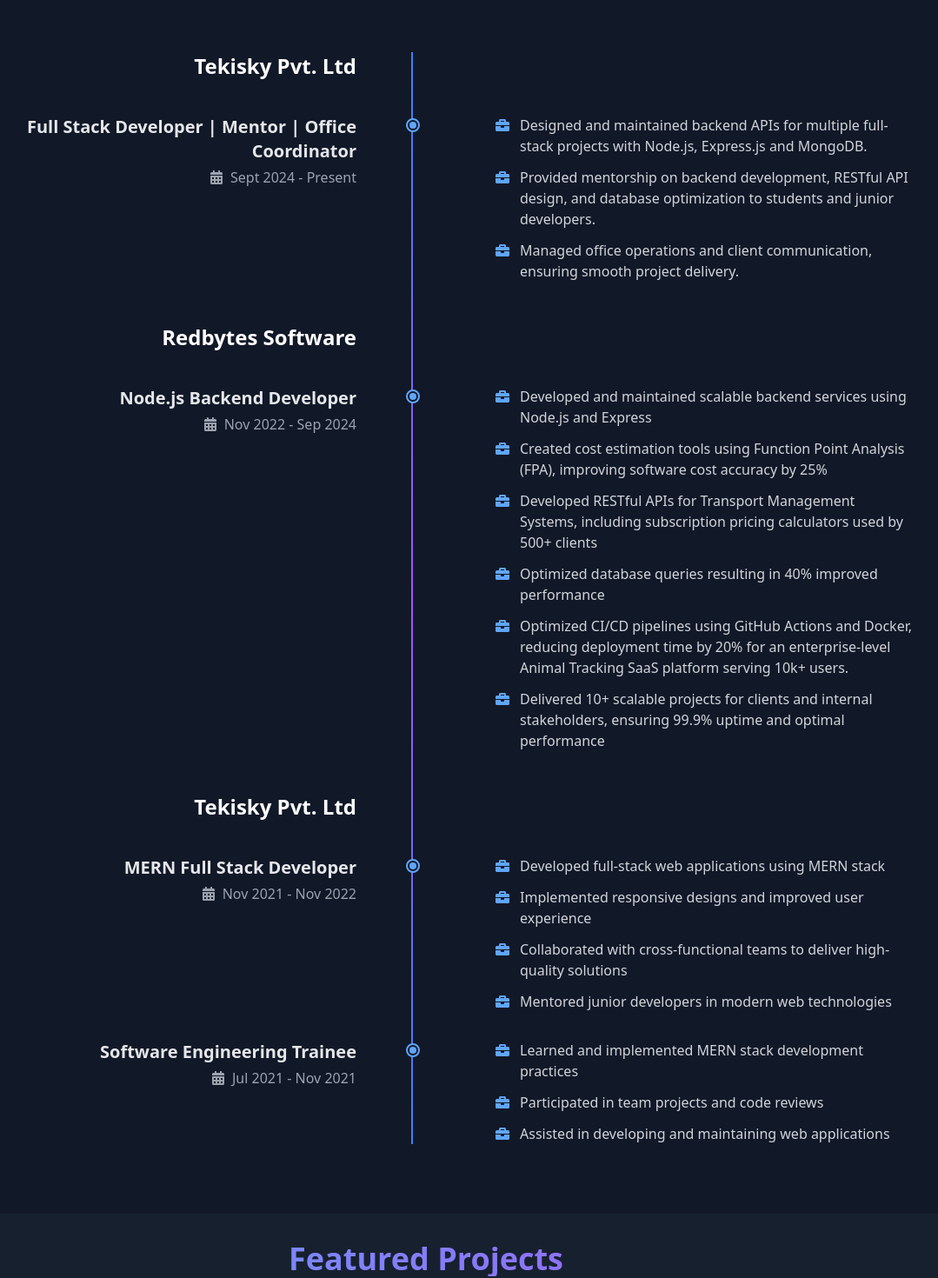
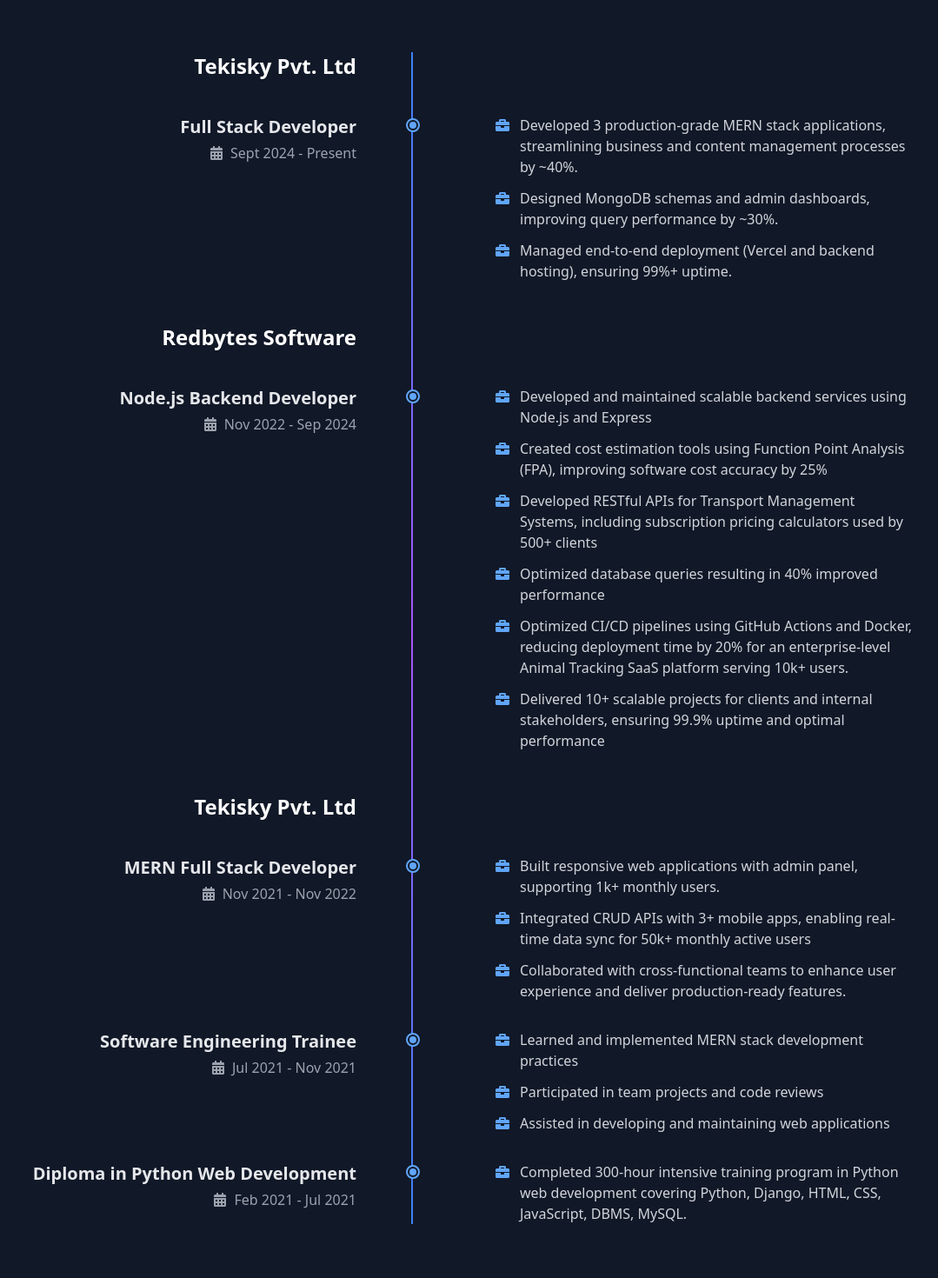
Before and after one commit to Tohid4641/portfolio, a React (Vite) app: page / in a window 1280 px wide. Shown: the part 1800-3270 px from the top of the page at 87% size, without its empty margins (150-1229 px from the left). Built offline with nearby package versions, Linux system fonts and the light colour scheme; no server answers.

Commit message:
feat: add Experience and Skills components with project data structures

```diff
--- a/src/components/Experience.tsx
+++ b/src/components/Experience.tsx
@@ -15,12 +15,12 @@
     company: 'Tekisky Pvt. Ltd',
     roles: [
       {
-        title: 'Full Stack Developer | Mentor | Office Coordinator',
+        title: 'Full Stack Developer',
         period: 'Sept 2024 - Present',
         highlights: [
-          'Designed and maintained backend APIs for multiple full-stack projects with Node.js, Express.js and MongoDB. ',
-          'Provided mentorship on backend development, RESTful API design, and database optimization to students and junior developers. ',
-          'Managed office operations and client communication, ensuring smooth project delivery. ',
+          'Developed 3 production-grade MERN stack applications, streamlining business and content management processes by ~40%.',
+          'Designed MongoDB schemas and admin dashboards, improving query performance by ~30%.',
+          'Managed end-to-end deployment (Vercel and backend hosting), ensuring 99%+ uptime. ',
         ]
       }
     ]
@@ -49,10 +49,9 @@
         title: 'MERN Full Stack Developer',
         period: 'Nov 2021 - Nov 2022',
         highlights: [
-          'Developed full-stack web applications using MERN stack',
-          'Implemented responsive designs and improved user experience',
-          'Collaborated with cross-functional teams to deliver high-quality solutions',
-          'Mentored junior developers in modern web technologies'
+          'Built responsive web applications with admin panel, supporting 1k+ monthly users.',
+          'Integrated CRUD APIs with 3+ mobile apps, enabling real-time data sync for 50k+ monthly active users',
+          'Collaborated with cross-functional teams to enhance user experience and deliver production-ready features.',
         ]
       },
       {
@@ -62,6 +61,13 @@
           'Learned and implemented MERN stack development practices',
           'Participated in team projects and code reviews',
           'Assisted in developing and maintaining web applications'
+        ]
+      },
+      {
+        title: 'Diploma in Python Web Development',
+        period: 'Feb 2021 - Jul 2021',
+        highlights: [
+          'Completed 300-hour intensive training program in Python web development covering Python, Django, HTML, CSS, JavaScript, DBMS, MySQL.'
         ]
       }
     ]
--- a/src/components/Skills.tsx
+++ b/src/components/Skills.tsx
@@ -1,7 +1,7 @@
 import type { ReactElement } from 'react';
 import { motion } from 'framer-motion';
 import { FaReact, FaNode, FaAws, FaDocker } from 'react-icons/fa';
-import { SiTypescript, SiTailwindcss, SiExpress, SiGraphql, SiMongodb, SiPostgresql, SiRedis, SiSwagger, SiJest, SiJenkins, SiMysql } from 'react-icons/si';
+import { SiTypescript, SiTailwindcss, SiExpress, SiGraphql, SiMongodb, SiPostgresql, SiRedis, SiSwagger, SiJest, SiJenkins, SiMysql, SiBootstrap } from 'react-icons/si';
 import { VscGithubAction } from 'react-icons/vsc';
 import { TbApi } from 'react-icons/tb';
 import { MdSecurity } from 'react-icons/md';
@@ -17,9 +17,9 @@
   { name: 'Node.js', icon: <FaNode className="text-[#339933] text-2xl" />, category: 'Backend' },
   { name: 'Express.js', icon: <SiExpress className="text-2xl" />, category: 'Backend' },
   { name: 'RESTful APIs', icon: <TbApi className="text-[#00B8D9] text-2xl" />, category: 'Backend' },
-  { name: 'GraphQL', icon: <SiGraphql className="text-[#E535AB] text-2xl" />, category: 'Backend' },
+  // { name: 'GraphQL', icon: <SiGraphql className="text-[#E535AB] text-2xl" />, category: 'Backend' },
+  { name: 'JWT / OAuth', icon: <MdSecurity className="text-[#F4B400] text-2xl" />, category: 'Backend' },
   { name: 'Socket.io', icon: <MdSecurity className="text-[#8E44AD] text-2xl" />, category: 'Backend' },
-  { name: 'JWT / OAuth', icon: <MdSecurity className="text-[#F4B400] text-2xl" />, category: 'Backend' },
   // 🗄️ Databases
   { name: 'MongoDB', icon: <SiMongodb className="text-[#47A248] text-2xl" />, category: 'Databases' },
   { name: 'PostgreSQL', icon: <SiPostgresql className="text-[#336791] text-2xl" />, category: 'Databases' },
@@ -39,6 +39,7 @@
   { name: 'React.js', icon: <FaReact className="text-[#61DAFB] text-3xl" />, category: 'Frontend' },
   { name: 'TypeScript', icon: <SiTypescript className="text-[#3178C6] text-2xl" />, category: 'Frontend' },
   { name: 'Tailwind CSS', icon: <SiTailwindcss className="text-[#06B6D4] text-2xl" />, category: 'Frontend' },
+  { name: 'Bootstrap', icon: <SiBootstrap className="text-[#06B6D4] text-2xl" />, category: 'Frontend' },
 ];
 
 const Skills = () => {
--- a/src/data/projects.ts
+++ b/src/data/projects.ts
@@ -548,7 +548,7 @@
         ],
         githubUrl: 'https://github.com/yourusername/vehicle-tracking',
         //liveUrl: 'https://vehicletracking.qa',
-        company: 'Tekisky Pvt. Ltd.',
+        company: 'Tekisky Private Limited',
         role: 'Full Stack Developer | Team Coordinator',
         duration: '6 months',
         subProjects: [
```
